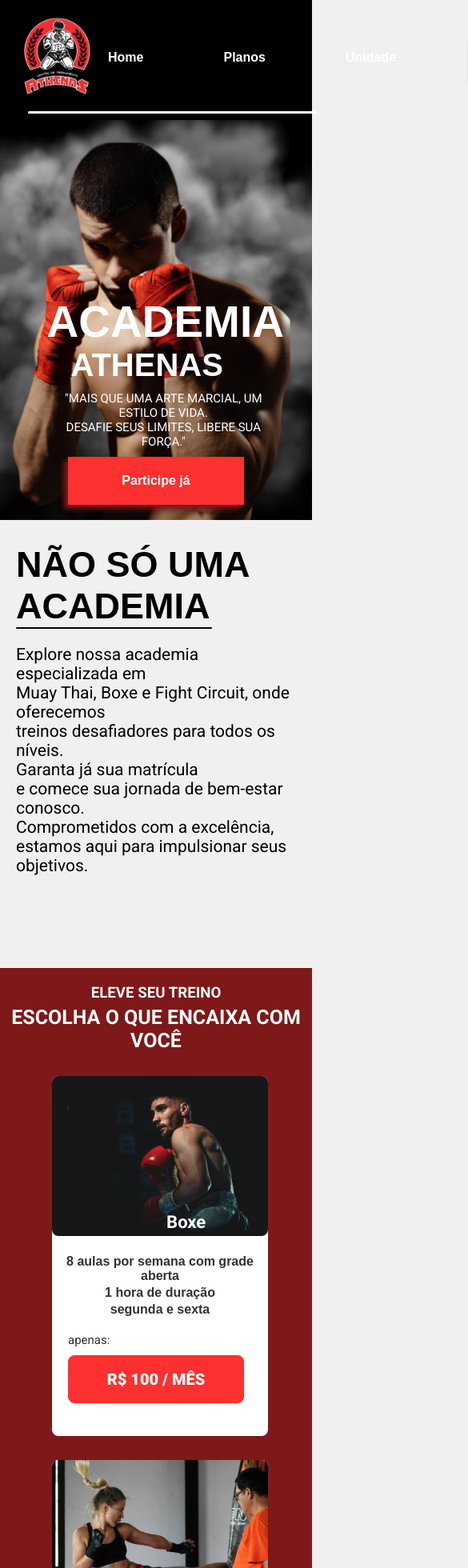
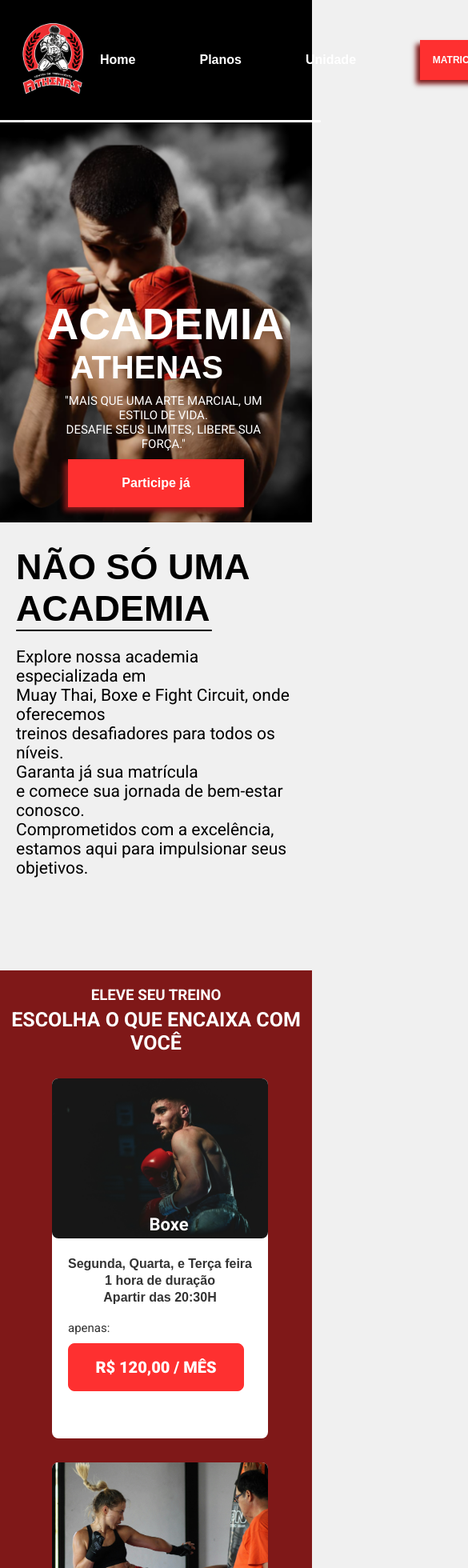
Before and after one commit to MikeiasPires/AthenasAcademiaSp, a React (Vite) app: page / in a window 390 px wide. Shown: the top 1960 px of the page at 80% size, 585 px wide, since content can reach past the window. Built offline with nearby package versions, Linux system fonts and the light colour scheme.

Commit message:
adicionado scroll da home e alterado a parte mobile

```diff
--- a/src/Components/CoverHead/style.ts
+++ b/src/Components/CoverHead/style.ts
@@ -39,7 +39,7 @@
 span{
   text-align: center;
   margin-right: 40px;
-    font-size: 15px;
+  font-size: 15px;
 }
   }
 
--- a/src/Components/HeaderBar/index.tsx
+++ b/src/Components/HeaderBar/index.tsx
@@ -19,6 +19,16 @@
     }
   }
 
+  const Homesroll = () => {
+    const selectid = document.getElementById('Homeref')
+    if(selectid){
+      window.scrollTo({
+        behavior:'smooth',
+        top:selectid.offsetTop -  100,
+      })
+    }
+  }
+
 
   function ClickEndress (){
     const location = 'https://www.google.com/maps?ll=-23.558353,-46.801738&z=15&t=m&hl=pt-BR&gl=BR&mapclient=embed&q=Av.+Santiago+Rodilha,+199+-+Veloso+Osasco+-+SP+06154-000'
@@ -31,19 +41,23 @@
   }
 
   return (
+    <>
     <ContainerBar>
+      <div>
+         <div>
+          <img src={Ctlogo} alt="Logo" width={150} />
+        </div>
+      </div>
       <GroupComponents>
-        <div>
-          <img src={Ctlogo} alt="" />
-        </div>
         <TitleHeader>
-            <span>Home</span>
+            <span onClick={Homesroll}>Home</span>
             <span onClick={Scroll}>Planos</span>
             <span onClick={ClickEndress}>Unidade</span>
           <button onClick={Registrationclick}>MATRICULAS ABERTAS</button>
             </TitleHeader>
       </GroupComponents>
-      <BarDivision/>
     </ContainerBar>
+    < BarDivision id='Homeref'/>
+    </>
   );
 }
--- a/src/Components/HeaderBar/styled.ts
+++ b/src/Components/HeaderBar/styled.ts
@@ -10,25 +10,33 @@
     height:130px;
 ;
  }
+
 `;
 
 export const ContainerBar = styled.div`
+display: flex;
+align-items: center;
+justify-content: space-around;
  max-width: 100vw;
  height: 150px;
- padding: 05px;
+ padding: 5px;
  background-color: black ;
+
+
 
 @media (max-width: 450px){
     max-width: 450px;
 
+    img{
+        width:120px ;
+    }
 }
 `;
 
 export const TitleHeader = styled.div`
  display: flex;
  align-items: center;
- gap: 100px;
-
+gap: 80px;
  span{
     color: #ffff;
     font-size: 16px;
@@ -61,6 +69,11 @@
     border-bottom: 1px solid red;
     color: #FE3030;
 }
+
+@media(max-width: 450px){
+
+
+}
 `;
 
 
--- a/src/Components/Main/Index.tsx
+++ b/src/Components/Main/Index.tsx
@@ -13,6 +13,12 @@
 export default function Mainpackage() {
 
 const productRef = useRef<HTMLDivElement | null >(null)
+
+function Productbuy () {
+  const linkregister = 'https://wa.me/message/JJSARAA2643YE1'
+  window.location.href = linkregister
+}
+
 
   return (
     <ContainerMain>
@@ -38,8 +44,8 @@
         </TitleProduct>
         <VallueProducts>
           <label >apenas: </label>
-          <button>
-            R$ 100 / MÊS
+          <button onClick={Productbuy}>
+        {prod.price.toLocaleString('pt-br',{style: 'currency', currency: 'BRL'})} / MÊS
           </button>
         </VallueProducts>
         </div>
--- a/src/Components/Main/style.ts
+++ b/src/Components/Main/style.ts
@@ -68,7 +68,7 @@
 background-repeat: no-repeat;
 background-size: cover;
 span{
-    margin-left: 53%;
+    margin-left: 45%;
     margin-top: 63%;
     color: #ffff;
     font-family: roboto;
--- a/src/Components/Pass/style.ts
+++ b/src/Components/Pass/style.ts
@@ -6,6 +6,10 @@
  max-width: 100vw;
  height: 120px;
  background-color: #ffff;
+
+ @media(max-width: 450px){
+   max-width: 450px;
+ }
 `;
 
 export const Contntinfo = styled.div`
@@ -33,11 +37,12 @@
 
 
 export const Taglist = styled.div`
-padding-block: 1em;
+max-width: 100vw;
 display: flex;
 gap: 1rem;
-align-content: flex-end;
-white-space: nowrap;
 
+@media(max-width: 450px){
+
+}
 
 `;
--- a/src/data/Dataimagens.ts
+++ b/src/data/Dataimagens.ts
@@ -18,36 +18,36 @@
         id: 1,
         images: Boxe,
         title: 'Boxe',
-        description: '8 aulas por semana com grade aberta',
+        description: 'Segunda, Quarta, e Terça feira',
         duration: '1 hora de duração',
-        days: 'segunda e sexta',
-        price: 100
+        days: 'Apartir das 20:30H',
+        price: 120
     },
     {
         id: 2,
         images: Muaithay,
         title: 'Muai thay',
-        description: '8 aulas por semana com grade aberta',
+        description: 'Todos os dias da semana',
         duration: '1 hora de duração',
-        days: 'segunda e sexta',
-        price: 100
+        days: 'Apartir das 15H',
+        price: 120
     },
     {
         id: 3,
         images: Boxekids,
-        title: 'Boxe kids',
-        description: '8 aulas por semana com grade aberta',
+        title: ' Thay kids',
+        description: 'Aulas na Terça e  Quinta feira',
         duration: '1 hora de duração',
-        days: 'segunda e sexta',
-        price: 100
+        days: 'Apartir das 19:30H',
+        price: 90
     },
     {
         id: 4,
         images: Figthcircuit,
         title: 'Figth circuit',
-        description: '8 aulas por semana com grade aberta',
+        description: 'Segunda, Quarta, e Terça feira',
         duration: '1 hora de duração',
-        days: 'segunda e sexta',
-        price: 100
+        days: 'Apartir das 16H',
+        price: 120
     }
 ];
```
